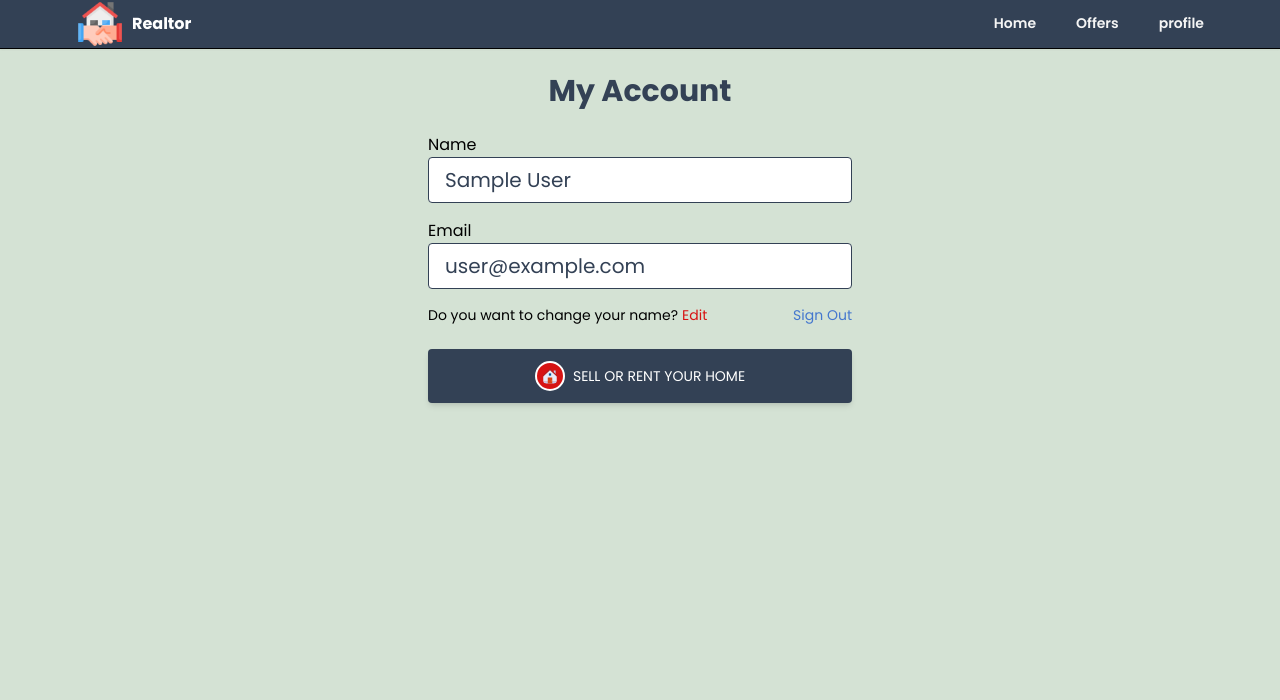
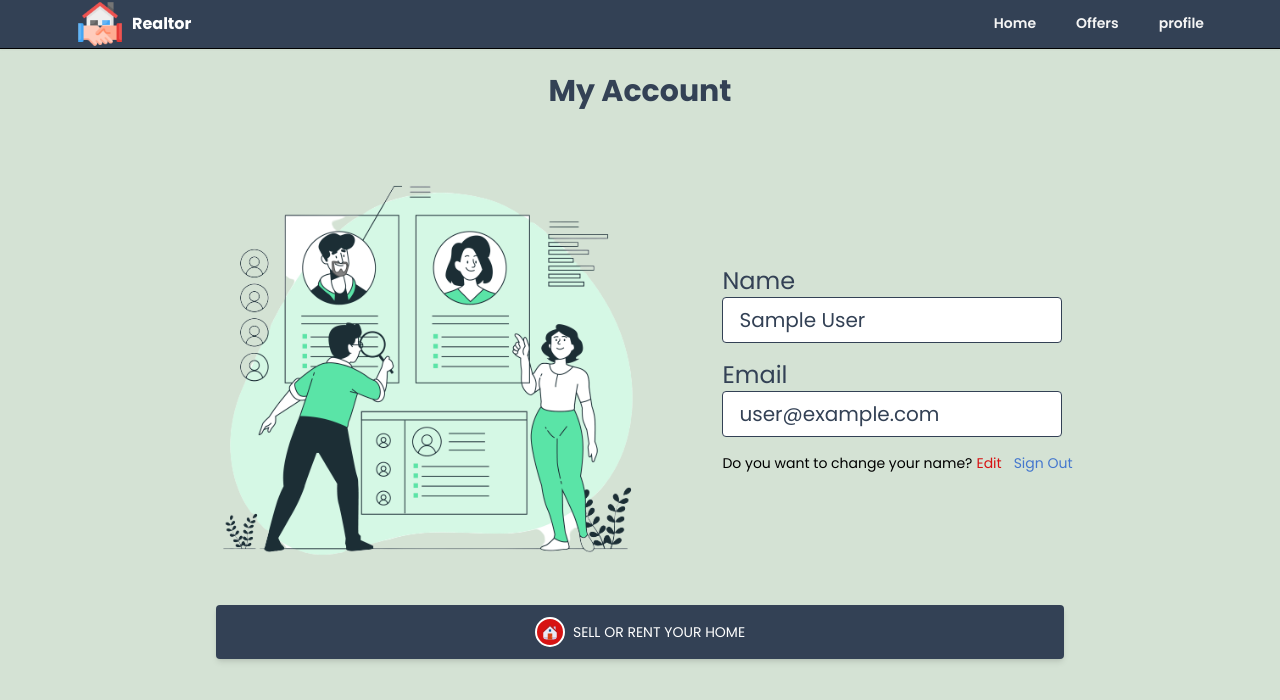
Before and after one commit to 2021BTech/realtor, a React (Create React App) app: page /profile in a window 1280 px wide. Shown: the top 700 px of the page. Built offline with nearby package versions, Linux system fonts and the light colour scheme; no server answers; sample sign-in values are in the browser's storage.

Commit message:
Upadted the profile page

```diff
--- a/src/pages/Profile.jsx
+++ b/src/pages/Profile.jsx
@@ -7,6 +7,8 @@ import { toast } from "react-toastify";
 import { db } from "../firebase";
 import { FcHome } from "react-icons/fc";
 import { Link } from "react-router-dom";
+// img
+import ProfileImg from "../assets/profile.png";
 
 const Profile = () => {
   const auth = getAuth();
@@ -54,11 +56,21 @@ const Profile = () => {
         <h1 className="text-3xl text-center mt-6 font-bold text-slate">
           My Account
         </h1>
-        <div className="w-full md:w-[50%] mt-6 px-3 ">
+        <div className="flex justify-center flex-wrap items-center px-6 py-12 max-w-6xl mx-auto">
+          {/* img div */}
+          <div className="md:w-[67%] lg:w-[50%] mb-12 md:mb-6">
+            <img
+              src={ProfileImg}
+              alt="Profile"
+              className="w-full rounded-2xl"
+            />
+          </div>
+          {/* form div */}
+          <div className="w-full md:w-[67%] lg:w-[40%] lg:ml-20">
             <form>
               {/* name input */}
               <div>
-              <label>Name</label>
+                <label className="text-slate text-2xl text-bold">Name</label>
                 <input
                   type="text"
                   id="name"
@@ -71,7 +83,7 @@ const Profile = () => {
                 />
               </div>
               <div>
-              <label>Email</label>
+                <label className="text-slate text-2xl text-bold">Email</label>
                 <input
                   type="email"
                   id="email"
@@ -80,7 +92,7 @@ const Profile = () => {
                   className="w-full px-4 py-2 mb-4 text-xl text-slate bg-color-white border border-slate rounded transition ease-in-out"
                 />
               </div>
-            <div className="flex justify-between whitespace-nowrap text-sm sm:text-lg md:text-sm mb-6">
+              <div className="flex justify-between whitespace-nowrap text-sm sm:text-lg md:text-sm mb-6 space-x-3">
                 <p className="flex items-center">
                   Do you want to change your name?
                   <span
@@ -101,6 +113,8 @@ const Profile = () => {
                 </p>
               </div>
             </form>
+          </div>
+
           <button
             type="submit"
             className="w-full bg-slate text-white uppercase px-7 py-3 text-sm font-md rounded shadow-md hover:bg-slate transition duration-150 ease-in-out hover:shadow-lg active:bg-slate"
```
Also changed, not shown: src/assets/profile.png (added). Lines whose indentation alone changed are shown as unchanged.
